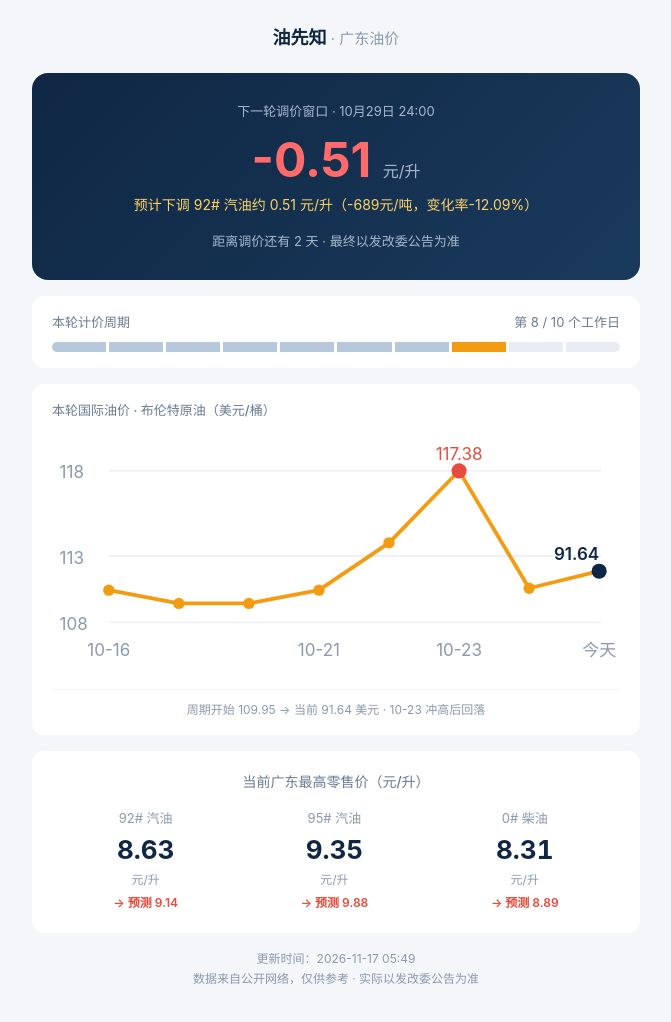
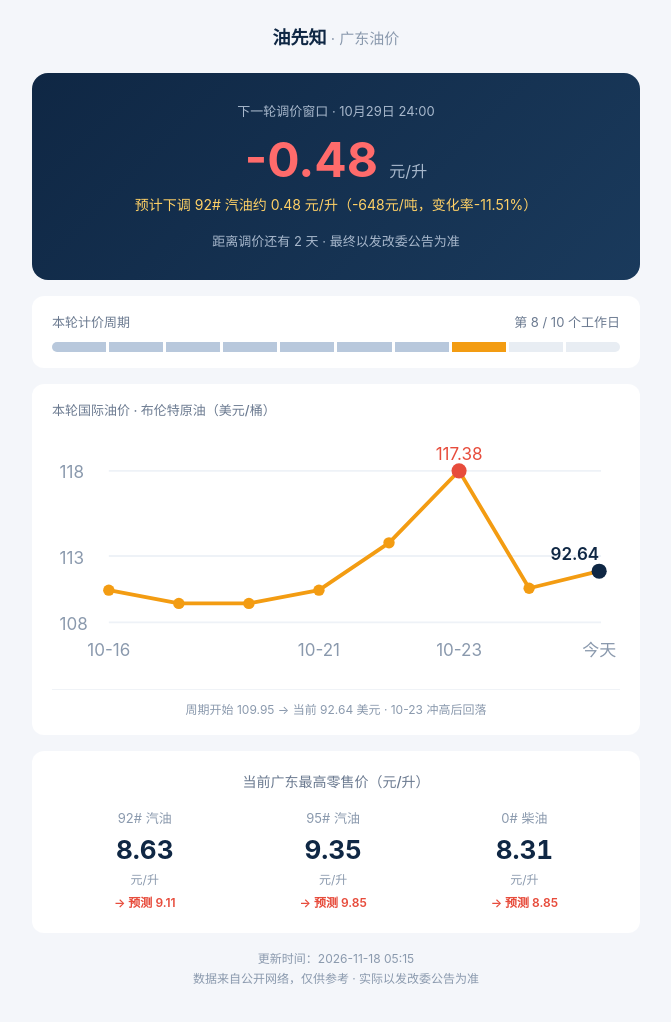
Before and after one commit to stranger008/oil-prophet, a plain HTML site: page index.html in a window 1280 px wide. Shown: the whole page, without its empty margins (304-975 px from the left). Drawn offline with Linux system fonts and the light colour scheme.

Commit message:
auto update: 2026-11-18

```diff
--- a/index.html
+++ b/index.html
@@ -57,8 +57,8 @@
 
   <div class="main">
     <div class="when">下一轮调价窗口 · 10月29日 24:00</div>
-    <div class="predict" id="predict">-0.51 <small>元/升</small></div>
-    <div class="per-liter" id="per-liter">预计下调 92# 汽油约 0.51 元/升（-689元/吨，变化率-12.09%）</div>
+    <div class="predict" id="predict">-0.48 <small>元/升</small></div>
+    <div class="per-liter" id="per-liter">预计下调 92# 汽油约 0.48 元/升（-648元/吨，变化率-11.51%）</div>
     <div class="countdown">距离调价还有 2 天 · 最终以发改委公告为准</div>
   </div>
 
@@ -90,13 +90,13 @@
       <circle cx="252" cy="82" r="3" fill="#f39c12"/>
       <circle cx="289" cy="73" r="4" fill="#0f2744"/>
       <text x="215" y="14" font-size="9" fill="#e74c3c" text-anchor="middle">117.38</text>
-      <text x="289" y="67" font-size="9" fill="#0f2744" text-anchor="end" font-weight="600">91.64</text>
+      <text x="289" y="67" font-size="9" fill="#0f2744" text-anchor="end" font-weight="600">92.64</text>
       <text x="30" y="118" font-size="9" fill="#8a99ad" text-anchor="middle">10-16</text>
       <text x="141" y="118" font-size="9" fill="#8a99ad" text-anchor="middle">10-21</text>
       <text x="215" y="118" font-size="9" fill="#8a99ad" text-anchor="middle">10-23</text>
       <text x="289" y="118" font-size="9" fill="#8a99ad" text-anchor="middle">今天</text>
     </svg>
-    <div class="crude-note">周期开始 109.95 → 当前 91.64 美元 · 10-23 冲高后回落</div>
+    <div class="crude-note">周期开始 109.95 → 当前 92.64 美元 · 10-23 冲高后回落</div>
   </div>
 
   <div class="prices">
@@ -106,25 +106,25 @@
         <div class="t">92# 汽油</div>
         <div class="v" id="p92">8.63</div>
         <div class="u">元/升</div>
-        <div class="next" id="p92next">→ 预测 9.14</div>
+        <div class="next" id="p92next">→ 预测 9.11</div>
       </div>
       <div class="p">
         <div class="t">95# 汽油</div>
         <div class="v" id="p95">9.35</div>
         <div class="u">元/升</div>
-        <div class="next" id="p95next">→ 预测 9.88</div>
+        <div class="next" id="p95next">→ 预测 9.85</div>
       </div>
       <div class="p">
         <div class="t">0# 柴油</div>
         <div class="v" id="p0">8.31</div>
         <div class="u">元/升</div>
-        <div class="next" id="p0next">→ 预测 8.89</div>
+        <div class="next" id="p0next">→ 预测 8.85</div>
       </div>
     </div>
   </div>
 
   <div class="note">
-    更新时间：2026-11-17 05:49<br>
+    更新时间：2026-11-18 05:15<br>
     数据来自公开网络，仅供参考 · 实际以发改委公告为准
   </div>
 </div>
--- a/prices.json
+++ b/prices.json
@@ -39,5 +39,6 @@
   "2026-11-14": 96.366,
   "2026-11-15": 96.366,
   "2026-11-16": 95.028,
-  "2026-11-17": 91.643
+  "2026-11-17": 91.643,
+  "2026-11-18": 92.643
 }
```
